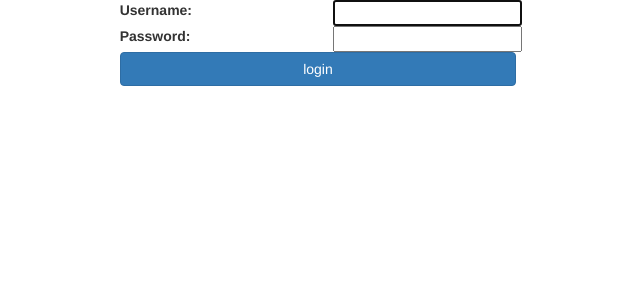
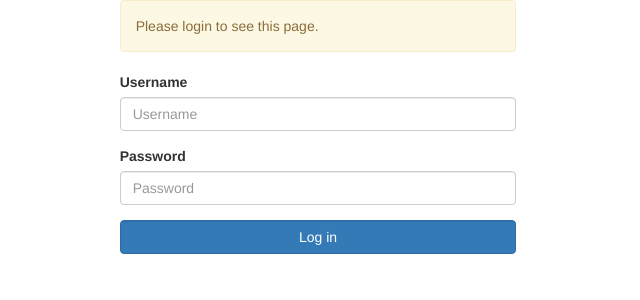
Before and after one commit to Epse/EpPos, a Django app: page /accounts/login/ in a window 1280 px wide. Shown: the top 300 px of the page, without its empty margins (322-962 px from the left). Run offline with Django 3.2, Linux system fonts and the light colour scheme; some libraries are stand-ins or nearby versions.

Commit message:
Redesigned login

```diff
--- a/EpPos2/urls.py
+++ b/EpPos2/urls.py
@@ -18,11 +18,12 @@ from django.contrib import admin
 from django.contrib.auth import views as auth_views
 from django.contrib.auth import forms as auth_forms
 from django.views.generic.base import RedirectView
+from pos.views import login
 
 urlpatterns = [
     url(r'^$', RedirectView.as_view(url='/pos', permanent=True)),
     url(r'^pos/', include('pos.urls')),
     url(r'^admin/', admin.site.urls, name='admin'),
     url(r'^accounts/logout/$', auth_views.logout, { 'next_page': '/pos/order'} , name='logout'),
-    url(r'^accounts/login/$', auth_views.login, { 'template_name': 'registration/login.html'}, name='login'),
+    url(r'^accounts/login/$', login , name='login'),
 ]
--- a/pos/templates/registration/login.html
+++ b/pos/templates/registration/login.html
@@ -2,7 +2,7 @@
 <html>
     <head>
 	      <meta charset=utf-8 />
-	      <title>Order</title>
+	      <title>Log in</title>
 
 	      <script type="text/javascript"
 	              src="https://code.jquery.com/jquery-2.2.4.min.js"></script>
@@ -43,7 +43,7 @@
 	      <div class="container-fluid">
 	          <div class="row">
 		            <div class="col-md-4 col-md-offset-4">
-		                {% if form.errors %}
+		                {% if error %}
 		                <div class="alert alert-danger" role="alert">Your username and password didn't match.
 			                  Please try again.</div>
 		                {% endif %}
@@ -58,23 +58,24 @@
 				                <div class="alert alert-warning" role="alert">Please login to see this page.</div>
 			              {% endif %}
 			              {% endif %}
-
-			              <form method="post" action="{% url 'login' %}">
-			                  {% csrf_token %}
-			                  <div class="row">
-				                    <div class="col-md-6 col-sm-12">{{ form.username.label_tag }}</div>
-				                    <div class="col-md-6 col-sm-12">{{ form.username }}</div>
+                </div>
             </div>
             <div class="row">
-				                    <div class="col-md-6 col-sm-12">{{ form.password.label_tag }}</div>
-				                    <div class="col-md-6 col-sm-12">{{ form.password }}</div>
+                <div class="col-md-4 col-md-offset-4">
+                    <form method="post" action="">
+                        {% csrf_token %}
+                        <div class="form-group">
+                            <label for="username">Username</label>
+                            <input class="form-control" id="username" name="username" type="text" placeholder="Username" />
                         </div>
-			                  <div class="row">
-			                      <div class="col-sm-12">
-				                        <input class="btn btn-primary btn-block" type="submit" value="login" />
-				                    </div>
+                        <div class="form-group">
+                            <label for="password">Password</label>
+                            <input class="form-control" id="password" name="password" type="password" placeholder="Password" />
                         </div>
                         <input type="hidden" name="next" value="{{ next }}" />
+                        <div class="form-group">
+                            <input class="form-control btn btn-primary" name="submit" type="submit" value="Log in" />
+                        </div>
                     </form>
                 </div>
             </div>
--- a/pos/views.py
+++ b/pos/views.py
@@ -4,13 +4,48 @@ from django.shortcuts import render
 from django.http import HttpResponse
 from django.template import loader
 from django.core.exceptions import MultipleObjectsReturned
+from django.contrib.auth import authenticate
+from django.contrib.auth import login as auth_login
 from django.contrib.auth.decorators import login_required
+from django.shortcuts import redirect
 from .models import Product, Order, Cash
 from . import helper
 
-# Create your views here.
 def index(request):
     return HttpResponse("Hello World. This is the pos starting page")
+
+def login(request):
+    if request.method == "GET":
+        if 'next' in request.GET:
+            next = request.GET['next']
+        else:
+            next = 'pos/'
+
+        template = loader.get_template('registration/login.html')
+        context = {
+            'error': False,
+            'next': next
+        }
+        return HttpResponse(template.render(context, request))
+
+    username = request.POST['username']
+    password = request.POST['password']
+    user = authenticate(request, username=username, password=password)
+
+    if user is not None:
+        auth_login(request, user)
+        if 'next' in request.GET:
+            next = request.GET['next']
+        else:
+            next = '/pos/'
+        return redirect(next)
+    else:
+        template = loader.get_template('registration/login.html')
+        context = {
+            'error': True
+        }
+        return HttpResponse(template.render(context, request))
+
 
 @login_required
 def order(request):
```
Lines whose indentation alone changed are shown as unchanged.
